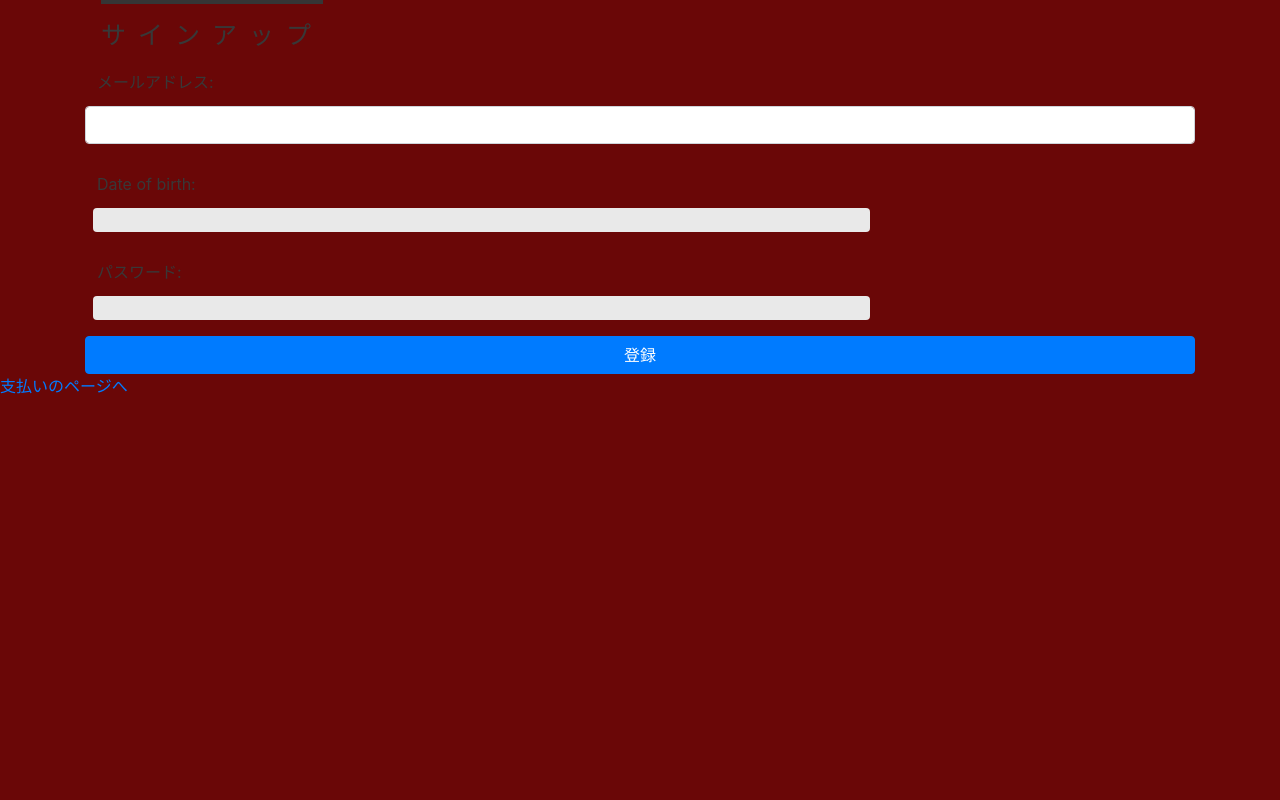
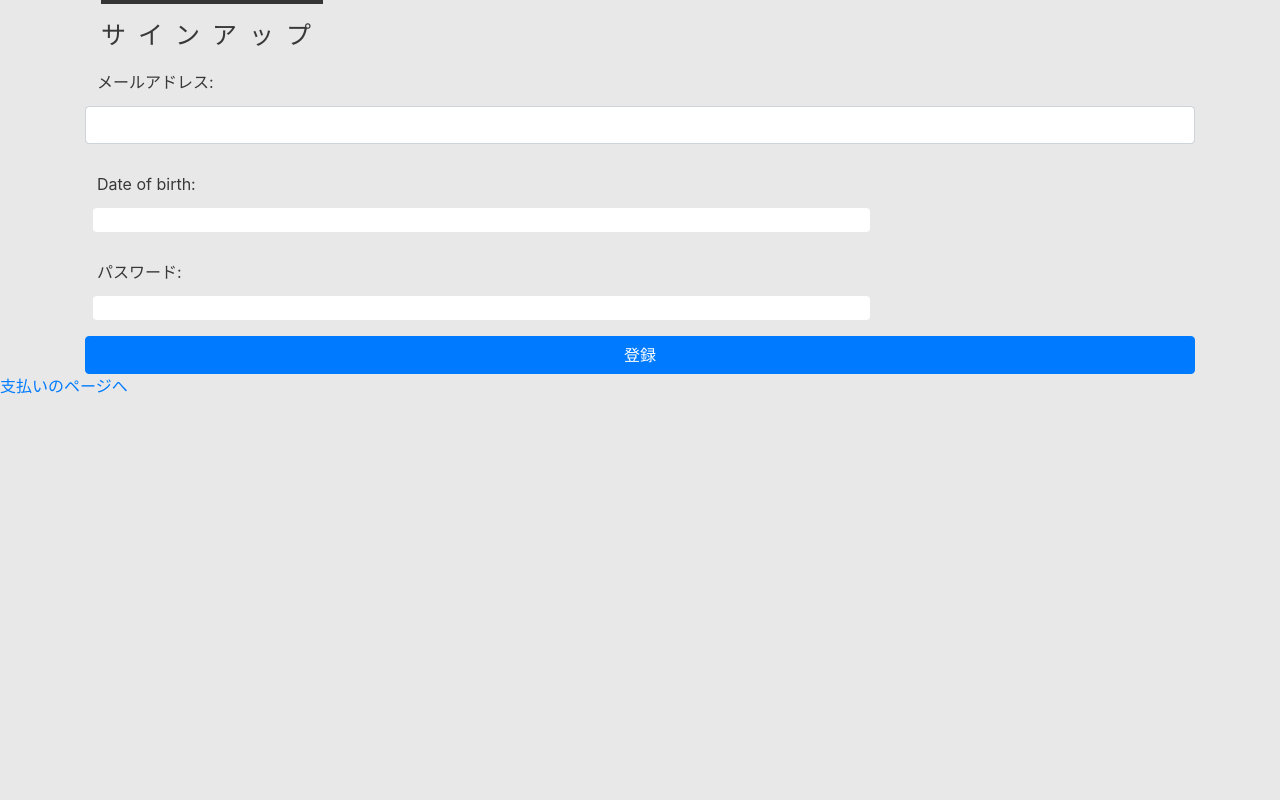
Before and after one commit to nowkoai/BrainBackup, a Django app: page /signup/ in a window 1280 px wide. Run offline with Django 3.2, Linux system fonts and the light colour scheme; some libraries are stand-ins or nearby versions.

Commit message:
background-color input

```diff
--- a/app/static/css/style.css
+++ b/app/static/css/style.css
@@ -8,7 +8,6 @@
 
 body {
 	background-color: #e8e8e8;
-	background-color: #6a0707;
 	min-height: 100vh;
 }
 
@@ -136,7 +135,6 @@ h1{
 }
 
 input[type="text"]{
-	background-color: #e9e9e9;
 	border: none;
 	margin-left: 1vh;
 	height: 3vh;
```
